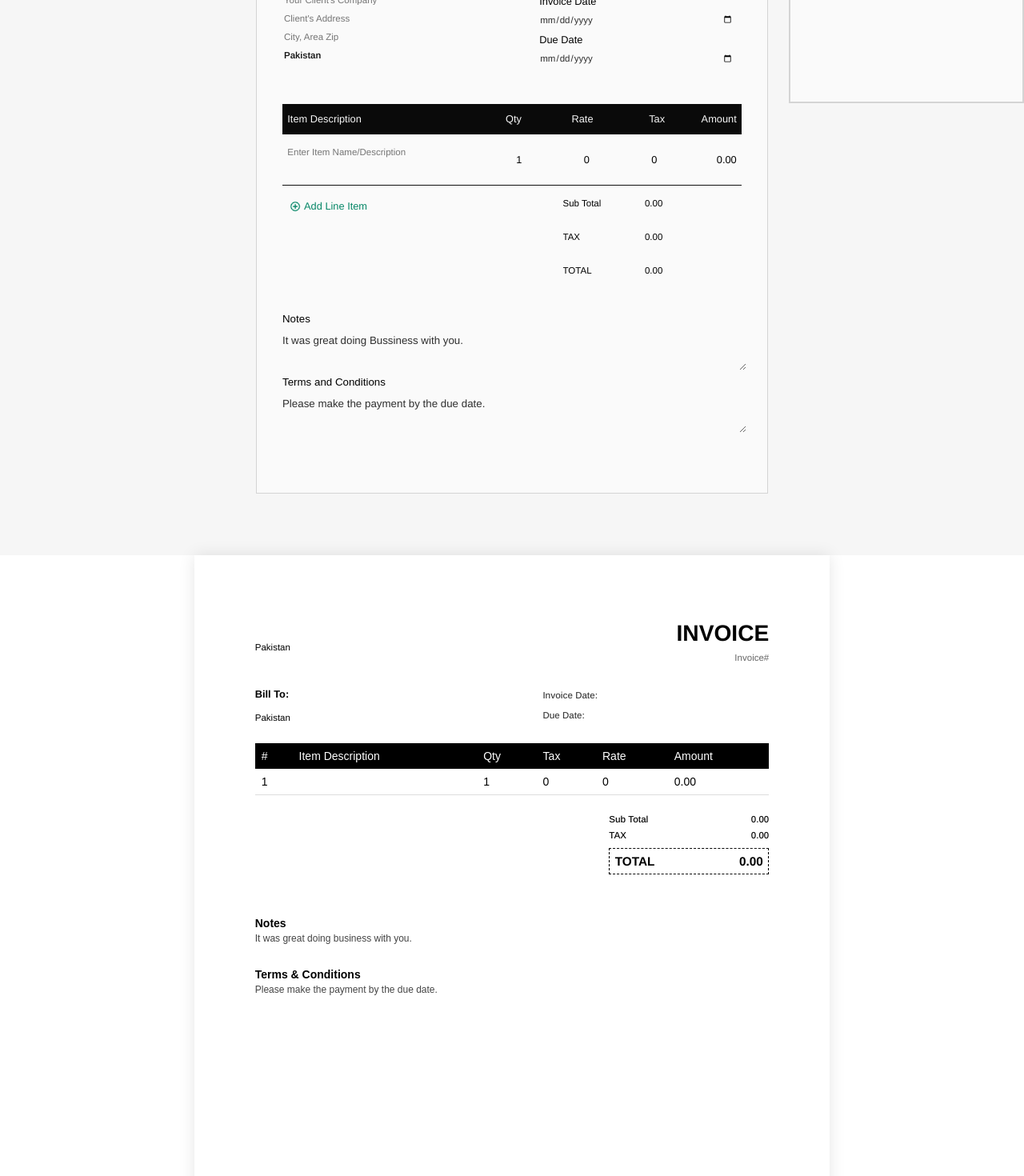
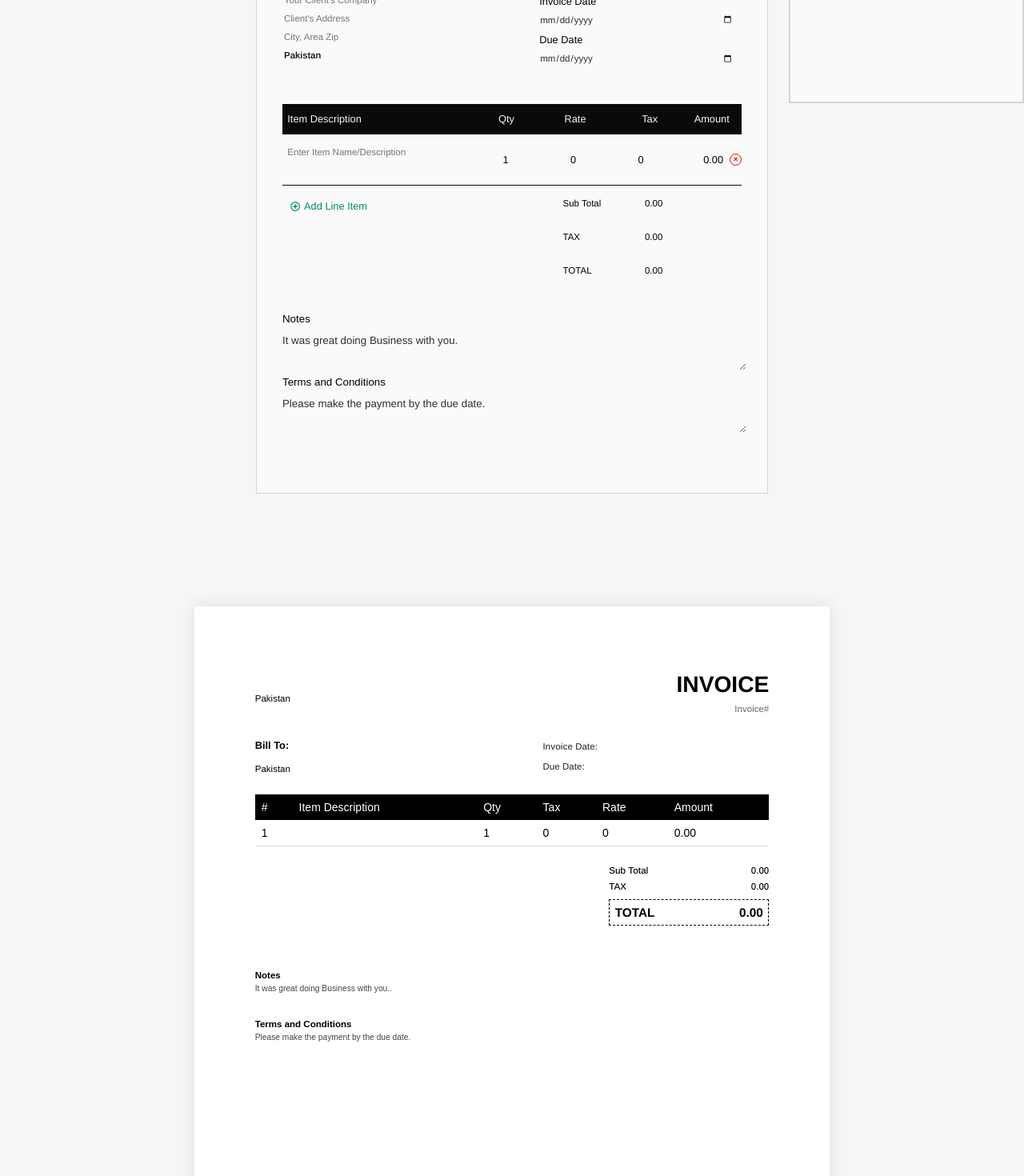
Before and after one commit to MuhammadTalha15/Invoxa, a React (Vite) app: page / in a window 1280 px wide. Shown: the part 460-1930 px from the top of the page at 80% size. Built offline with nearby package versions, Linux system fonts and the light colour scheme.

Commit message:
Download Logic Added

```diff
--- a/package.json
+++ b/package.json
@@ -10,6 +10,9 @@
     "preview": "vite preview"
   },
   "dependencies": {
+    "html2canvas": "^1.4.1",
+    "html2pdf.js": "^0.10.3",
+    "jspdf": "^3.0.1",
     "react": "^19.1.0",
     "react-dom": "^19.1.0"
   },
--- a/src/components/ControlPanel.jsx
+++ b/src/components/ControlPanel.jsx
@@ -6,10 +6,6 @@ const ControlPanel = ({ onClick }) => {
     <>
         <section className="panel">
             <button className='download-btn' onClick={onClick}>Download Invoice</button>
-            <select name="" id="Download/Print">
-                <option value="Download">Download</option>
-                <option value="Print">Print</option>
-            </select>
         </section>
     </>
   )
--- a/src/components/Inovoice.jsx
+++ b/src/components/Inovoice.jsx
@@ -23,9 +23,15 @@ const Invoice = ({
     rateProp,
     amountProp,
     finalSubtotalProp,
-    finalAllTotalProp}) => {
+    finalAllTotalProp,
+    noteHeadProp,
+    noteDataProp,
+    conditionsProp,
+    conditionsDataProp,
+    refProp
+}) => {
     return (
-        <div className="invoice">
+        <div className="invoice" ref={refProp}>
             <div className="invoice__header">
                 <div className="slr-details">
                     <h1 className="invoice__from company">{companyNameProp}</h1>
@@ -99,13 +105,13 @@ const Invoice = ({
             </div>
 
             <div className="invoice__notes">
-                <strong>Notes</strong>
-                <p>It was great doing business with you.</p>
+                <strong className="lstHead">{noteHeadProp}</strong>
+                <p>{noteDataProp}.</p>
             </div>
 
             <div className="invoice__terms">
-                <strong>Terms & Conditions</strong>
-                <p>Please make the payment by the due date.</p>
+                <strong className="lstHead">{conditionsProp}</strong>
+                <p>{conditionsDataProp}</p>
             </div>
 
             <div className="invoice__footer">1</div>
--- a/src/components/Main.jsx
+++ b/src/components/Main.jsx
@@ -1,7 +1,10 @@
-import { useState, useEffect } from 'react'
+import { useState, useEffect, useRef } from 'react'
 import '../styles/main.scss'
 import ControlPanel from './ControlPanel'
 import Invoice from './Inovoice'
+import html2pdf from 'html2pdf.js'
+import jsPDF from 'jspdf'
+import html2canvas from 'html2canvas';
 
 const Main = () => {
 
@@ -42,6 +45,12 @@ const Main = () => {
     const [finalSubTotal, setFinalSubTotal] = useState();
     const [finalAllTotal, setFinalAllTotal] = useState();
 
+    const [noteHead, setNoteHead] = useState('Notes');
+    const [noteData, setNoteData] = useState('It was great doing Business with you.');
+
+    const [conditions, setConditions] = useState('Terms and Conditions');
+    const [conditionsData, setConditionsData] = useState('Please make the payment by the due date.');
+
     useEffect(() => {
 
         setAmountValue(Number(rateValue) * Number(quantityValue));
@@ -67,21 +76,26 @@ const Main = () => {
         setFinalAllTotal(total);
     }, [items]);
 
-    const handleClick = () => {
-        console.log(title);
+    const handleDeleteItem = (index) => {
+        const updatedItems = [...items];
+        updatedItems.splice(index, 1);
+        setItems(updatedItems);
+    }
 
-        console.log(sellerCompany);
-        console.log(sellerName);
-        console.log(companyAddress);
-        console.log(sellerCity);
-        console.log(country);
+    const inovicePDF = useRef();
 
-        console.log(receiverBill);
-        console.log(clientComp);
-        console.log(clientAddress);
-        console.log(receiverCity);
-        console.log(clientCountry);
+    const handleClick = async () => {
+        const canvas = await html2canvas(inovicePDF.current);
+        const imgData = canvas.toDataURL('image/png');
 
+        const pdf = new jsPDF();
+        const imgProps = pdf.getImageProperties(imgData);
+        const pdfWidth = pdf.internal.pageSize.getWidth();
+        const pdfHeight = (imgProps.height * pdfWidth) / imgProps.width;
+
+        pdf.addImage(imgData, 'PNG', 0, 0, pdfWidth, pdfHeight);
+        pdf.save('invoice.pdf');
+        // pdf.output('dataurlnewwindow')
     }
 
     return (
@@ -117,14 +131,15 @@ const Main = () => {
                     <div className="table-hdr">
                         <div className="tble-tp">
                             <input id="itemDescription" name="itemDescription" className='tble-des description' type="text" value={itemDesc} onChange={(e) => setDescription(e.target.value)} />
-                            <input id="itemQuantity" name="itemQuantity" className='tble-des' type="text" value={qty} onChange={(e) => setQty(e.target.value)} />
-                            <input id="itemRate" name="itemRate" className='tble-des' type="text" value={rate} onChange={(e) => setRate(e.target.value)} />
-                            <input id="itemTax" name="itemTax" className='tble-des' type="text" value={tax} onChange={(e) => setTax(e.target.value)} />
-                            <input id="itemAmount" name="itemAmount" className='tble-des' type="text" value={amount} onChange={(e) => setAmount(e.target.value)} />
+                            <input id="itemQuantity" name="itemQuantity" className='tble-des nonDescription' type="text" value={qty} onChange={(e) => setQty(e.target.value)} />
+                            <input id="itemRate" name="itemRate" className='tble-des nonDescription' type="text" value={rate} onChange={(e) => setRate(e.target.value)} />
+                            <input id="itemTax" name="itemTax" className='tble-des nonDescription' type="text" value={tax} onChange={(e) => setTax(e.target.value)} />
+                            <input id="itemAmount" name="itemAmount" className='tble-des nonDescription' type="text" value={amount} onChange={(e) => setAmount(e.target.value)} />
                         </div>
                     </div>
                     <div className="item-list-cnt">
                         {items.map((item, index) => (
+                            <>
                                 <div key={index} className="item-list">
                                     <textarea
                                         className="itemDescription"
@@ -157,7 +172,10 @@ const Main = () => {
                                         readOnly
                                         value={(item.qty * item.rate).toFixed(2)}
                                     />
+                                    <button title='Delete Item' onClick={() => handleDeleteItem(index)} className="delete-btn">✕</button>
                                 </div>
+
+                            </>
                         ))}
                     </div>
                     <div className="cal-cnt">
@@ -180,17 +198,49 @@ const Main = () => {
                         </div>
                     </div>
                     <div className="fnl-txt">
-                        <input type="text" value={'Notes'} className='fnl-nt-inpt' />
-                        <textarea name="" className='fnl-txt-area' value={'It was great doing Bussiness with you.'} id=""></textarea>
+                        <input type="text" value={noteHead} onChange={(e) => setNoteHead(e.target.value)} className='fnl-nt-inpt' />
+                        <textarea name="" className='fnl-txt-area' value={noteData} id="noteData" onChange={(e) => setNoteData(e.target.value)}></textarea>
 
-                        <input type="text" value={'Terms and Conditions'} className='fnl-nt-inpt' />
-                        <textarea name="" className='fnl-txt-area' value={'Please make the payment by the due date.'} id=""></textarea>
+                        <input type="text" value={conditions} onChange={(e) => setConditions(e.target.value)} className='fnl-nt-inpt' />
+                        <textarea name="" className='fnl-txt-area' value={conditionsData} onChange={(e) => setConditionsData(e.target.value)} id=""></textarea>
                     </div>
                 </section>
 
                 <ControlPanel onClick={handleClick} />
             </main>
-            <Invoice titleProp={title} invoiceNumberProp={invoiceNumber} companyNameProp={sellerCompany} sellerNameProp={sellerName} companyAddressProp={companyAddress} sellerCityProp={sellerCity} sellerCountryProp={country}  receiverBillProp={receiverBill} clientCompProp={clientComp} clientAddressProp={clientAddress} receiverCityProp={receiverCity} clientCountryProp={clientCountry} dateProp={date} dueDateProp={dueDate} itemDescriptionProp={itemDesc} qtyProp={qty} taxProp={tax} rateProp={rate} amountProp={amount} items={items} finalSubtotalProp={finalSubTotal} finalAllTotalProp={finalAllTotal}/>
+
+            {/* INVOICE COMPONENT */}
+            <section className='invoice-wrapper'>
+                <Invoice
+                    refProp={inovicePDF}
+                    titleProp={title}
+                    invoiceNumberProp={invoiceNumber}
+                    companyNameProp={sellerCompany}
+                    sellerNameProp={sellerName}
+                    companyAddressProp={companyAddress}
+                    sellerCityProp={sellerCity}
+                    sellerCountryProp={country}
+                    receiverBillProp={receiverBill}
+                    clientCompProp={clientComp}
+                    clientAddressProp={clientAddress}
+                    receiverCityProp={receiverCity}
+                    clientCountryProp={clientCountry}
+                    dateProp={date}
+                    dueDateProp={dueDate}
+                    itemDescriptionProp={itemDesc}
+                    qtyProp={qty}
+                    taxProp={tax}
+                    rateProp={rate}
+                    amountProp={amount}
+                    items={items}
+                    finalSubtotalProp={finalSubTotal}
+                    finalAllTotalProp={finalAllTotal}
+                    noteHeadProp={noteHead}
+                    noteDataProp={noteData}
+                    conditionsProp={conditions}
+                    conditionsDataProp={conditionsData} />
+            </section>
+
         </>
     )
 }
--- a/src/styles/controlPanel.scss
+++ b/src/styles/controlPanel.scss
@@ -8,6 +8,7 @@
     right: 0;
     background-color: $background;
     border: 2px solid $borderColor;
+    @include flex(center, center, row);
 
     .download-btn{
         background: rgba(6, 135, 103, 0);
--- a/src/styles/invoice.scss
+++ b/src/styles/invoice.scss
@@ -10,6 +10,7 @@
     font-size: 14px;
     color: #000;
     box-shadow: 0 0 5mm rgba(0, 0, 0, 0.1);
+    // display: none;
     display: flex;
     flex-direction: column;
     justify-content: space-between;
@@ -161,9 +162,14 @@
     &__terms {
         margin-top: 30px;
 
+        .lstHead{
+            color: #000;
+            font-size: .9vmax;
+        }
+
         p {
             margin-top: 4px;
-            font-size: 12px;
+            font-size: .8vmax;
             color: #444;
         }
     }
@@ -171,7 +177,7 @@
     &__footer {
         text-align: center;
         margin-top: auto;
-        font-size: 12px;
+        font-size: .7vmax;
         border-top: 1px solid #ccc;
         padding-top: 10px;
     }
--- a/src/styles/main.scss
+++ b/src/styles/main.scss
@@ -130,10 +130,15 @@ $bordercheck: 1px solid transparent;
                     width: 30vmax;
                     text-align: left;
                 }
+
+                .nonDescription{
+                    padding: 0 1.2vmax;
+                }
             }
         }
 
         .item-list-cnt {
+            // position: relative;
             height: auto;
             width: 100%;
             @include flex(center, center, column);
@@ -144,6 +149,28 @@ $bordercheck: 1px solid transparent;
                 border-bottom: 1px solid #111;
                 @include flex(center, center, row);
                 gap: .1vmax;
+
+                .delete-btn {
+                    // position: sticky;
+                    right: .8vmax;
+                    height: 1.2vmax;
+                    min-width: 1.2vmax;
+                    @include flex(center, center, row);
+                    border-radius: 50%;
+                    border: .15vmax solid rgb(224, 16, 16);
+                    color: rgb(224, 16, 16);
+                    font-size: .6vmax;
+                    font-family: 'Arimo', sans-serif;
+                    font-weight: 800;
+                    cursor: pointer;
+                    transition: 0.2s;
+                    // transform: translateX(1vmax);
+                    // margin: 0 .5vmax;
+                }
+
+                .delete-btn:hover {
+                    background-color: rgba(224, 16, 16, 0.238);
+                }
 
                 .itemDescription {
                     width: 30vmax;
@@ -239,17 +266,18 @@ $bordercheck: 1px solid transparent;
                 background-position: center;
             }
 
-            .rigt-cal{
+            .rigt-cal {
                 @include flex(center, center, column);
             }
 
-            .fnl-dta{
+            .fnl-dta {
                 width: 100%;
                 height: 33%;
 
                 @include flex(center, center, row);
 
-                .fnl-inpt, .fnl-data{
+                .fnl-inpt,
+                .fnl-data {
                     height: 2.5vmax;
                     width: 8vmax;
                     padding: 0 .5vmax;
@@ -260,22 +288,23 @@ $bordercheck: 1px solid transparent;
                     border-radius: .3vmax;
                 }
 
-                .fnl-inpt:hover, .fnl-inpt:focus{
-                outline: 2px solid $secondaryColorFirst;
-            }
+                .fnl-inpt:hover,
+                .fnl-inpt:focus {
+                    outline: 2px solid $secondaryColorFirst;
+                }
 
-                .fnl-data{
+                .fnl-data {
                     cursor: not-allowed;
                 }
             }
         }
 
-        .fnl-txt{
+        .fnl-txt {
             height: 20vmax;
             width: 100%;
             padding: 2vmax 2vmax;
 
-            .fnl-nt-inpt{
+            .fnl-nt-inpt {
                 height: 2vmax;
                 width: 100%;
                 outline: none;
@@ -285,11 +314,12 @@ $bordercheck: 1px solid transparent;
                 border-radius: .3vmax;
             }
 
-            .fnl-nt-inpt:hover, .fnl-nt-inpt:focus{
+            .fnl-nt-inpt:hover,
+            .fnl-nt-inpt:focus {
                 outline: 2px solid $secondaryColorFirst;
             }
 
-            .fnl-txt-area{
+            .fnl-txt-area {
                 height: 4vmax;
                 width: 100%;
                 outline: none;
@@ -303,9 +333,17 @@ $bordercheck: 1px solid transparent;
                 resize: vertical;
             }
 
-            .fnl-txt-area:hover, .fnl-txt-area:focus{
+            .fnl-txt-area:hover,
+            .fnl-txt-area:focus {
                 outline: 2px solid $secondaryColorFirst;
             }
         }
     }
 }
+
+.invoice-wrapper{
+    height: auto;
+    width: 100%;
+    background-color: $mainbackgroundColor;
+    padding: 5vmax 0;
+}
```
Also changed, not shown: 1 other file (tests, documents, lock files or other folders). Lines whose indentation alone changed are shown as unchanged.
